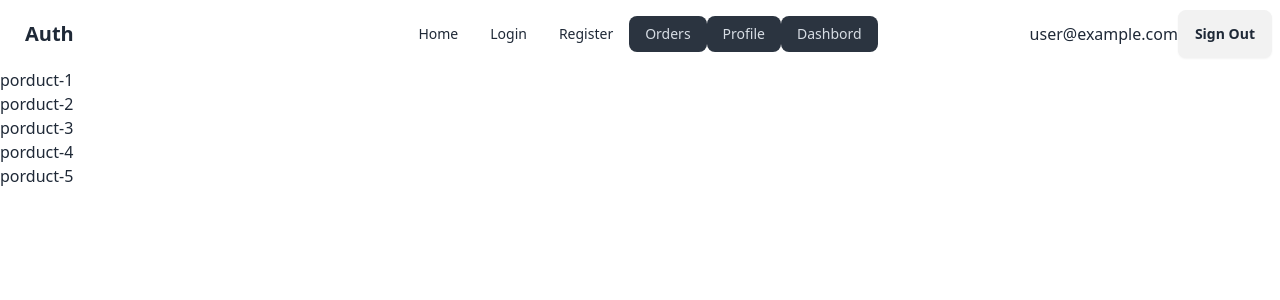
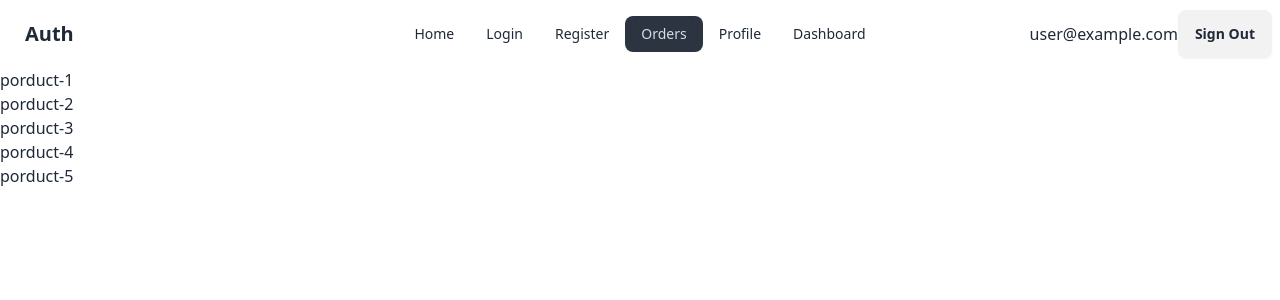
Before and after one commit to Sakhawat71/auth-and-private-route, a React (Vite) app: page /orders in a window 1280 px wide. Shown: the top 300 px of the page. Built offline with nearby package versions, Linux system fonts and the light colour scheme; no server answers; sample sign-in values are in the browser's storage.

Commit message:
update errorPage

```diff
--- a/src/components/Navbar/Navbar.jsx
+++ b/src/components/Navbar/Navbar.jsx
@@ -13,8 +13,8 @@
         {
             user && <>
 
-                <li> <NavLink to='/orders'>Profile</NavLink> </li>
-                <li> <NavLink to='/orders'>Dashbord</NavLink> </li>
+                <li> <NavLink to='/profile'>Profile</NavLink> </li>
+                <li> <NavLink to='/deshboard'>Dashboard</NavLink> </li>
             </>
         }
 
--- a/src/pages/ErrorPage.jsx
+++ b/src/pages/ErrorPage.jsx
@@ -1,10 +1,12 @@
+import { Link } from "react-router-dom";
 
 
 const ErrorPage = () => {
 
     return (
-        <div>
-            <h1>Page not found</h1>
+        <div className="flex flex-col items-center justify-center mt-10">
+            <h1 className="text-3xl font-bold text-red-500">Page not found</h1>
+            <Link className="btn text-blue-700 " to="/">Go Home</Link>
         </div>
     );
 };
```
